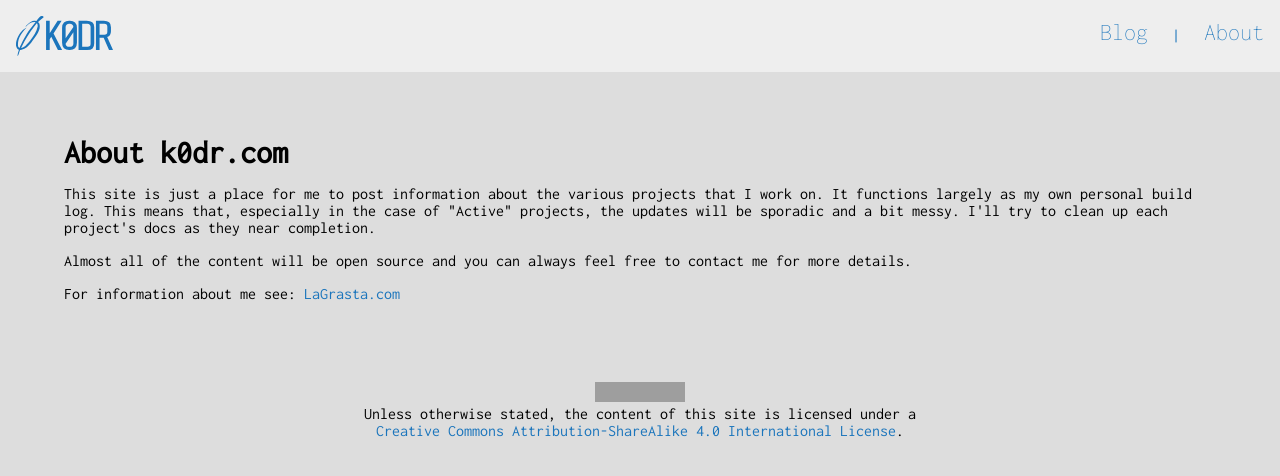
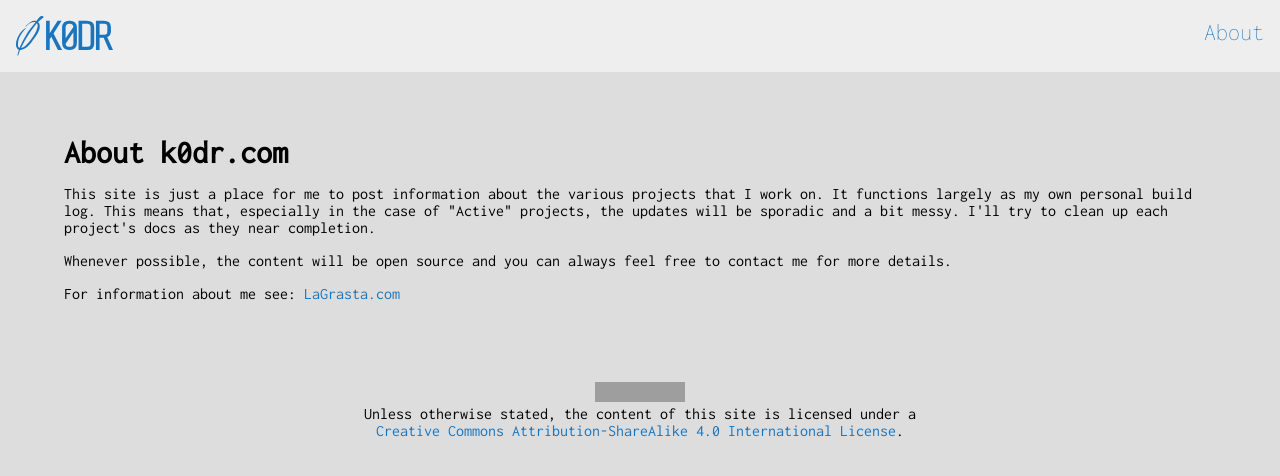
Before and after one commit to mnlagrasta/k0dr.com, a Jekyll site: the page built from about.html, in a window 1280 px wide. Shown: the top 476 px of the page. Built offline with Jekyll 4.4.1, drawn with Linux system fonts in a browser that asks for light colours; grey boxes are pictures that could not be loaded.

Commit message:
minor changes

```diff
--- a/_includes/header.html
+++ b/_includes/header.html
@@ -23,7 +23,8 @@
 	</div>
 	<div id="header_right">
 		<span id="header_menu">
-			<a href="/blog">Blog</a>&nbsp;&nbsp;&nbsp;|&nbsp;&nbsp;&nbsp;<a href="/about">About</a>
+			<!-- <a href="/blog">Blog</a>&nbsp;&nbsp;&nbsp;|&nbsp;&nbsp;&nbsp; --><a href="/about">About</a>
 		</span>
+
 	</div>
 </div>
--- a/about.html
+++ b/about.html
@@ -7,7 +7,7 @@ title: About K0DR.com
 This site is just a place for me to post information about the various projects that I work on. It functions largely as my own personal build log. This means that, especially in the case of "Active" projects, the updates will be sporadic and a bit messy. I'll try to clean up each project's docs as they near completion.
 </p>
 <p>
-Almost all of the content will be open source and you can always feel free to contact me for more details.
+Whenever possible, the content will be open source and you can always feel free to contact me for more details.
 </p>
 <p>
 For information about me see: <a href="https://lagrasta.com">LaGrasta.com</a>
```
